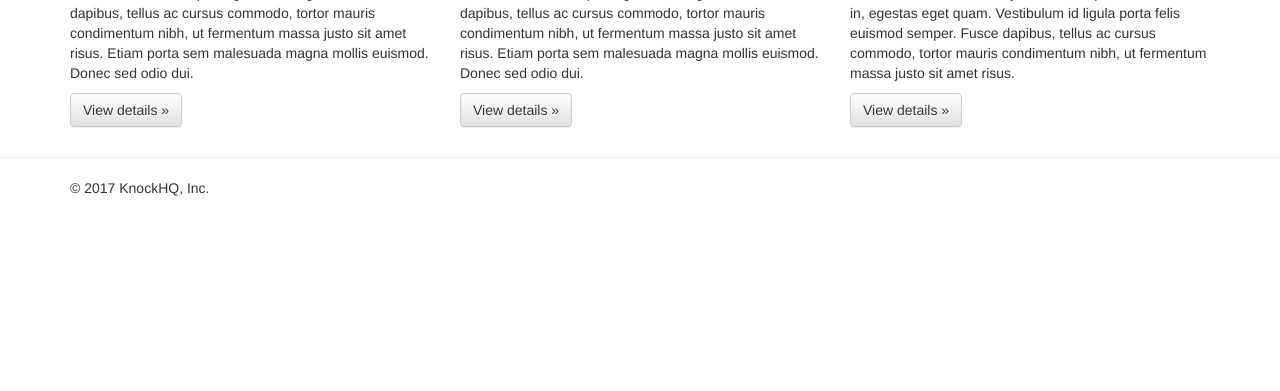
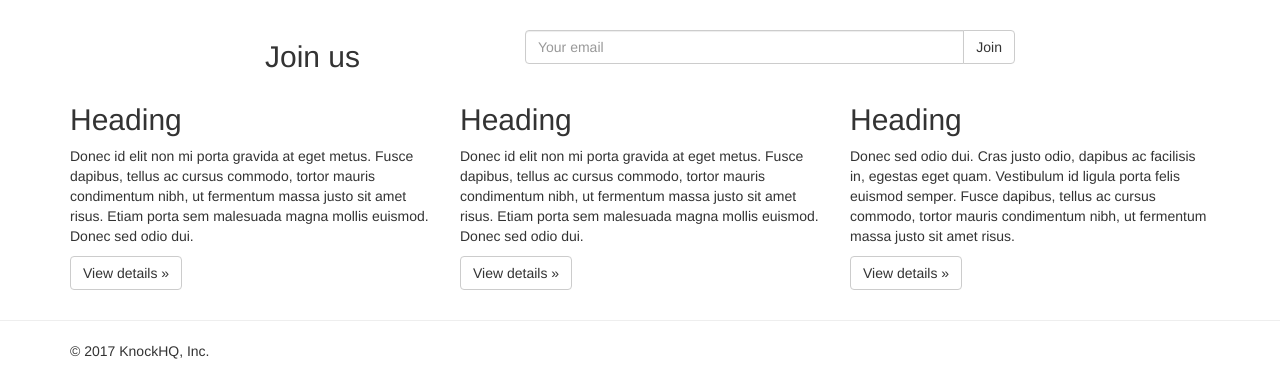
Before and after one commit to codingforentrepreneurs/Idea-Landing, a Django app: page / in a window 1280 px wide. Shown: the part 468-859 px from the top of the page. Before the commit the page ends 664 px from the top, so only its background shows below. Run offline with Django 3.2, Linux system fonts and the light colour scheme; data comes from the database, SQL or seed files in the repository; both versions use the stored data as it was after the commit; some libraries are stand-ins or nearby versions.

Commit message:
Pages format & layout

```diff
--- a/pages/models.py
+++ b/pages/models.py
@@ -1,11 +1,19 @@
 from django.db import models
-
+from django.core.exceptions import ValidationError
 # Create your models here.
 
 LAYOUT_CHOICES = (
     ('standard', 'Standard'),
     ('stacked', 'Stacked'),
 )
+
+
+def layout_validator(value):
+    if value[0] != "#":
+        raise ValidationError("Must start with #")
+    if len(value) == 4 or len(value) == 7:
+         return value
+    raise ValidationError("Incorrect length")
 
 class Page(models.Model):
     title               = models.CharField(max_length=220)
@@ -14,7 +22,7 @@ class Page(models.Model):
     title_btn_url       = models.CharField(max_length=50, blank=True, null=True)
     content             = models.TextField(blank=True, null=True)
     show_nav            = models.BooleanField(default=True)
-    nav_color           = models.CharField(max_length=7, default='#000000')
+    nav_color           = models.CharField(max_length=7, default='#000000', validators=[layout_validator])
     layout              = models.CharField(max_length=20, choices=LAYOUT_CHOICES, default='standard')
     video_embed         = models.TextField(null=True, blank=True)
 
--- a/pages/templates/pages/home.html
+++ b/pages/templates/pages/home.html
@@ -1,72 +1,36 @@
 {% extends "base.html" %}
 
+<style>
+{% block styles %}
+    {% if page_obj.nav_color != '#000000' %}
+    .navbar-inverse {
+        background-color: {{ page_obj.nav_color }};
+        border-color:{{ page_obj.nav_color }}
+    }
+    {% endif %}
+    {% if not page_obj.show_nav %}
+        body {
+          padding-top: 0px;
+          padding-bottom: 0px;
+        }
+    {% endif %}
+{% endblock %}
+</style>
 
 {% block content %}
-<nav class="navbar navbar-inverse navbar-fixed-top">
-      <div class="container">
-        <div class="navbar-header">
-          <button type="button" class="navbar-toggle collapsed" data-toggle="collapse" data-target="#navbar" aria-expanded="false" aria-controls="navbar">
-            <span class="sr-only">Toggle navigation</span>
-            <span class="icon-bar"></span>
-            <span class="icon-bar"></span>
-            <span class="icon-bar"></span>
-          </button>
-          <a class="navbar-brand" href="#">Knock HQ</a>
-        </div>
-        <div id="navbar" class="navbar-collapse collapse">
-          <!-- <form class="navbar-form navbar-right">
-            <div class="form-group">
-              <input type="text" placeholder="Email" class="form-control">
-            </div>
-            <div class="form-group">
-              <input type="password" placeholder="Password" class="form-control">
-            </div>
-            <button type="submit" class="btn btn-success">Sign in</button>
-          </form> -->
-        </div><!--/.navbar-collapse -->
-      </div>
-    </nav>
 
-    <!-- Main jumbotron for a primary marketing message or call to action -->
-    <div class="jumbotron">
-      <div class="container">
-        <h1>{{ page_obj.title }}</h1>
-        <p>{{ page_obj.title_description|linebreaks }}</p>
-        {% if title_btn_url %}
-        <p><a class="btn btn-primary btn-lg" href="{{ title_btn_url }}" role="button">{{ title_btn }}</a></p>
-        {% endif %}
-      </div>
-    </div>
+{% if page_obj.show_nav %}
+    {% include 'navbar.html' %}
+{% endif %}
+    {% if page_obj.layout == 'stacked' %}
+        {% include 'pages/snippet/stacked-layout.html' with page_obj=page_obj form=form %}
 
-    <div class="container">
-      <!-- Example row of columns -->
-      <div class='row'>
-        <div class='col-sm-8 col-sm-offset-2'>
-          <div class='row'>
-           <div class="col-xs-4">
-              <h2>Join us</h2>
-            </div>
-            <div class='col-xs-8'>
-                <p>
-                {% include 'pages/snippet/join-form.html' with form=form %}
-                </p>
-            </div>
-        </div></div>
-        </div>
+    {% else %}
+        {% include 'pages/snippet/standard-layout.html' with page_obj=page_obj form=form %}
 
 
-      </div>
-      <div class='container'>
-            {{ page_obj.content|safe }}
+      {% endif %}
 
-      </div>
-
-      <hr>
-     <div class='container'>
-      <footer>
-        <p>&copy; 2017 KnockHQ, Inc.</p>
-      </footer>
-    </div> <!-- /container -->
 
 
 {% endblock content %}
--- /dev/null
+++ b/pages/templates/pages/snippet/standard-layout.html
@@ -0,0 +1,45 @@
+<!-- Main jumbotron for a primary marketing message or call to action -->
+  <div class="jumbotron">
+    <div class="container">
+      <div class='row'>
+            <div class='col-sm-6'>
+              <h1>{{ page_obj.title }}</h1>
+              <p>{{ page_obj.title_description|linebreaks }}</p>
+              {% if title_btn_url %}
+              <p><a class="btn btn-primary btn-lg" href="{{ title_btn_url }}" role="button">{{ title_btn }}</a></p>
+              {% endif %}
+          </div>
+          {% if page_obj.video_embed %}
+          <div class='col-sm-6'>
+              <div class="embed-responsive embed-responsive-16by9">
+                {{ page_obj.video_embed|safe }}
+              </div>
+
+          </div>
+          {% endif %}
+      </div>
+    </div>
+  </div>
+
+  <div class="container">
+    <!-- Example row of columns -->
+    <div class='row'>
+      <div class='col-sm-8 col-sm-offset-2'>
+        <div class='row'>
+         <div class="col-xs-4">
+            <h2>Join us</h2>
+          </div>
+          <div class='col-xs-8'>
+              <p>
+              {% include 'pages/snippet/join-form.html' with form=form %}
+              </p>
+          </div>
+      </div></div>
+      </div>
+
+
+    </div>
+    <div class='container'>
+          {{ page_obj.content|safe }}
+
+    </div>
--- a/templates/base.html
+++ b/templates/base.html
@@ -10,10 +10,13 @@
 
     <!-- Latest compiled and minified CSS -->
     <link rel="stylesheet" href="https://maxcdn.bootstrapcdn.com/bootstrap/3.3.7/css/bootstrap.min.css" integrity="sha384-BVYiiSIFeK1dGmJRAkycuHAHRg32OmUcww7on3RYdg4Va+PmSTsz/K68vbdEjh4u" crossorigin="anonymous">
+    <link rel="stylesheet" href="{% static 'css/main.css' %}" >
 
-    <!-- Optional theme -->
-    <link rel="stylesheet" href="https://maxcdn.bootstrapcdn.com/bootstrap/3.3.7/css/bootstrap-theme.min.css" integrity="sha384-rHyoN1iRsVXV4nD0JutlnGaslCJuC7uwjduW9SVrLvRYooPp2bWYgmgJQIXwl/Sp" crossorigin="anonymous">
-    <link rel="stylesheet" href="{% static 'css/main.css' %}" >
+    <style>
+    {% block styles %}
+    {% endblock %}
+    </style>
+
 
     <!-- HTML5 shim and Respond.js for IE8 support of HTML5 elements and media queries -->
     <!-- WARNING: Respond.js doesn't work if you view the page via file:// -->
@@ -37,6 +40,21 @@
     {% block content %}
     {% endblock %}
 
+
+
+
+    <hr>
+
+
+
+     <div class='container'>
+      <footer>
+        <p>&copy; 2017 KnockHQ, Inc.</p>
+      </footer>
+    </div> <!-- /container -->
+
+
+
     <!-- jQuery (necessary for Bootstrap's JavaScript plugins) -->
     <script src="https://ajax.googleapis.com/ajax/libs/jquery/1.12.4/jquery.min.js"></script>
     <!-- Include all compiled plugins (below), or include individual files as needed -->
--- /dev/null
+++ b/templates/navbar.html
@@ -0,0 +1,15 @@
+<nav class="navbar navbar-inverse navbar-fixed-top">
+    <div class="container">
+      <div class="navbar-header">
+        <button type="button" class="navbar-toggle collapsed" data-toggle="collapse" data-target="#navbar" aria-expanded="false" aria-controls="navbar">
+          <span class="sr-only">Toggle navigation</span>
+          <span class="icon-bar"></span>
+          <span class="icon-bar"></span>
+          <span class="icon-bar"></span>
+        </button>
+        <a class="navbar-brand" href="#">Knock HQ</a>
+      </div>
+      <div id="navbar" class="navbar-collapse collapse">
+      </div><!--/.navbar-collapse -->
+    </div>
+  </nav>
```
Also changed, not shown: pages.json (+10 -2 lines), pages/templates/pages/snippet/stacked-layout.html (added, +55 -0 lines), db.sqlite3, pages/migrations/0004_auto_20170222_0139.py (added).
